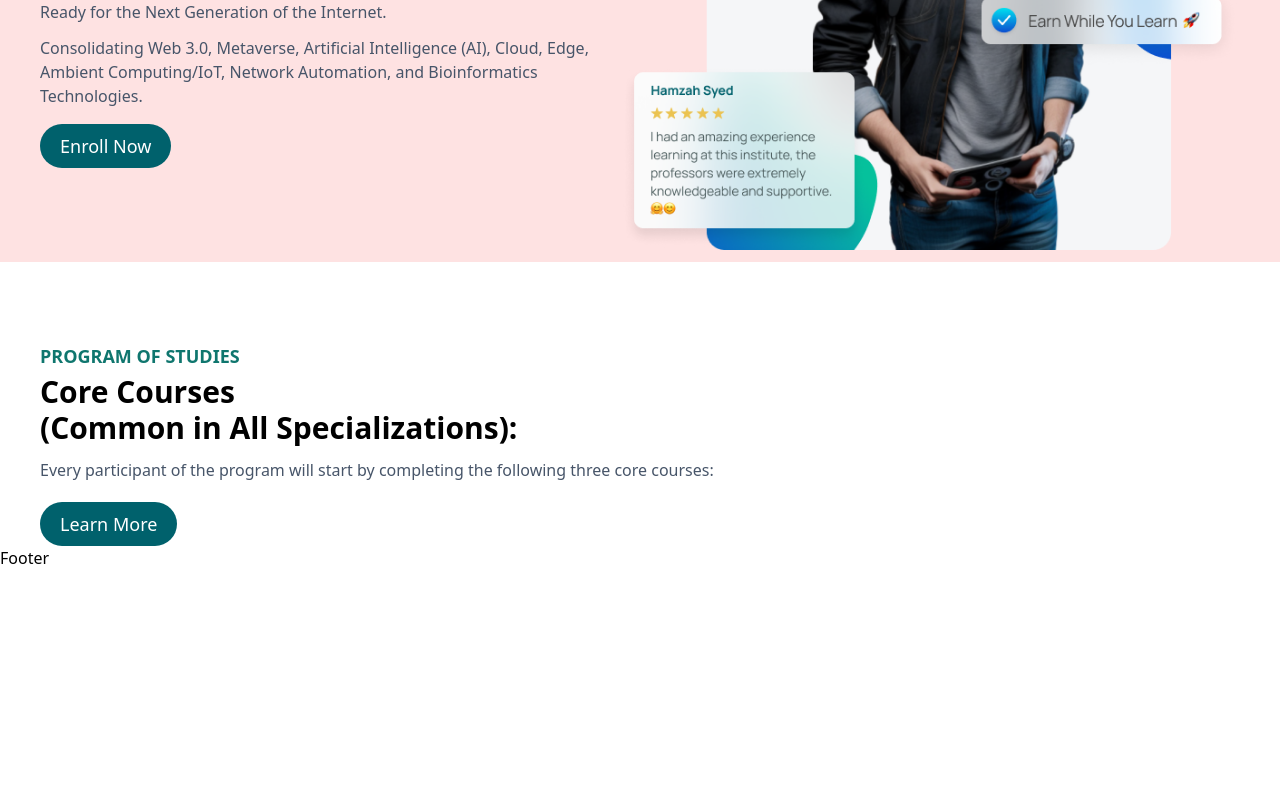
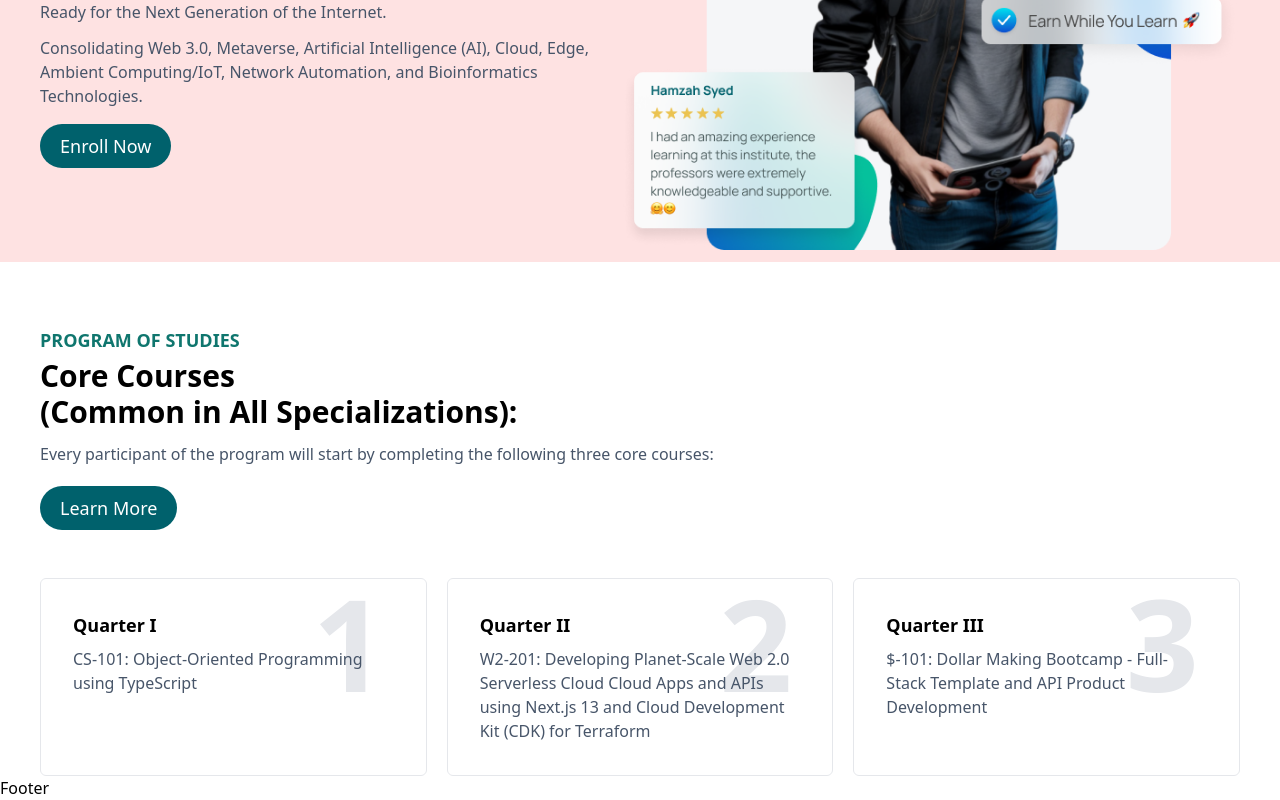
Before and after one commit to ahmadafzaal702/panaverse-clone, a Next.js app: page / in a window 1280 px wide. Shown: the part 383-1183 px from the top of the page. Before the commit the page ends 953 px from the top, so only its background shows below. Built offline with nearby package versions, Linux system fonts and the light colour scheme.

Commit message:
Core Quarter

```diff
--- a/src/components/layout/Header.tsx
+++ b/src/components/layout/Header.tsx
@@ -26,10 +26,7 @@ const Header = () => {
             <li>
               <Link href="/courses">Courses</Link>
             </li>
-            <li>
-              <Link href="/about">About</Link>
-            </li>
-            <li>
+            <li className="hidden md:block">
               <Link href="/contact">Contact</Link>
             </li>
           </ul>
--- /dev/null
+++ b/src/components/shared/CoreQuarter.tsx
@@ -0,0 +1,21 @@
+import { FC } from "react";
+
+const CoreQuarter: FC<{
+  quarterName: string;
+  quarterDescription: string;
+  quarterNo: string;
+}> = ({ quarterName, quarterDescription, quarterNo }) => {
+  return (
+    <>
+      <div className="border rounded-md p-8 flex-1 relative">
+        <h4 className="text-lg font-bold">{quarterName}</h4>
+        <p className="text-slate-600 mt-2">{quarterDescription}</p>
+        <span className="absolute top-0 right-10 text-9xl text-gray-200 font-bold -z-10">
+          {quarterNo}
+        </span>
+      </div>
+    </>
+  );
+};
+
+export default CoreQuarter;
--- a/src/components/widgets/CoreCourses.tsx
+++ b/src/components/widgets/CoreCourses.tsx
@@ -1,19 +1,23 @@
 import { FC } from "react";
 import Wrapper from "@/components/shared/Wrapper";
 import Button from "@/components/shared/Button";
+import CoreQuarter from "@/components/shared/CoreQuarter";
 
 // FC component
 const CoreCourses = () => {
   const heading2 = "Core Courses \n(Common in All Specializations):";
   return (
     <>
-      <section className="mt-16 lg:mt-20">
+      <section className="mt-12 lg:mt-16">
         <Wrapper>
-          <div className="max-w-screen-md">
-            <h4 className="text-teal-700 text-lg font-semibold uppercase mb-1">
+          {/* Program of studies */}
+          <div className="lg:max-w-screen-md">
+            <h4 className="text-teal-700  text-base md:text-lg font-semibold uppercase mb-1">
               Program of Studies
             </h4>
-            <h2 className="text-3xl font-bold whitespace-pre">{heading2}</h2>
+            <h2 className=" text-base md:text-3xl font-bold whitespace-pre">
+              {heading2}
+            </h2>
             <p className="text-slate-600 mt-3">
               Every participant of the program will start by completing the
               following three core courses:
@@ -22,6 +26,33 @@ const CoreCourses = () => {
               <Button text="Learn More"></Button>
             </div>
           </div>
+
+          {/* Boxes */}
+          <div className="mt-12 flex gap-5 flex-col md:flex-row">
+            <CoreQuarter
+              quarterName={"Quarter I"}
+              quarterDescription={
+                "CS-101: Object-Oriented Programming using TypeScript"
+              }
+              quarterNo={"1"}
+            />
+
+            <CoreQuarter
+              quarterName={"Quarter II "}
+              quarterDescription={
+                "W2-201: Developing Planet-Scale Web 2.0 Serverless Cloud Cloud Apps and APIs using Next.js 13 and Cloud Development Kit (CDK) for Terraform"
+              }
+              quarterNo={"2"}
+            />
+
+            <CoreQuarter
+              quarterName={"Quarter III"}
+              quarterDescription={
+                "$-101: Dollar Making Bootcamp - Full-Stack Template and API Product Development"
+              }
+              quarterNo={"3"}
+            />
+          </div>
         </Wrapper>
       </section>
     </>
```
